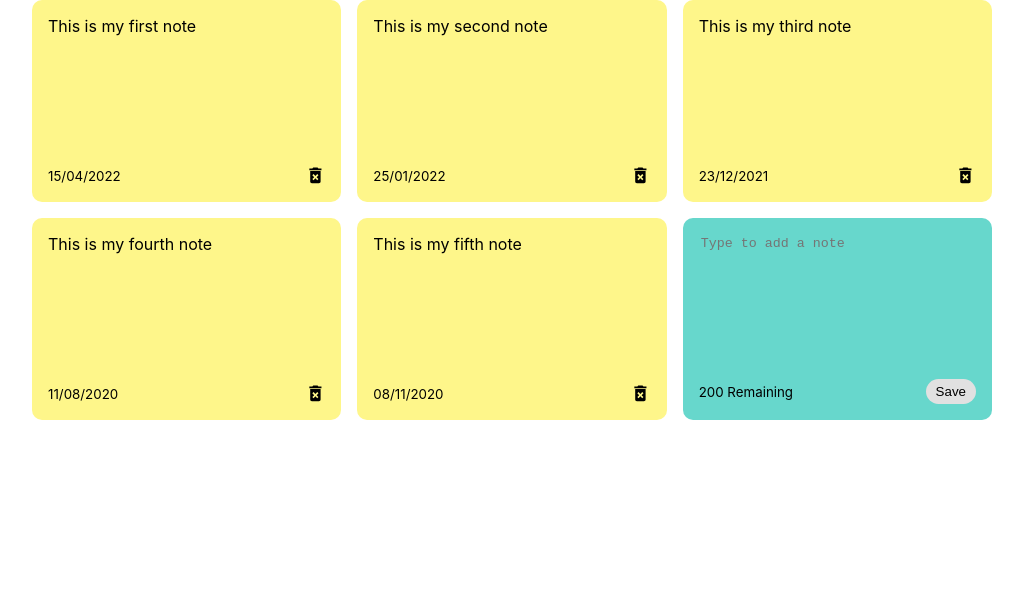
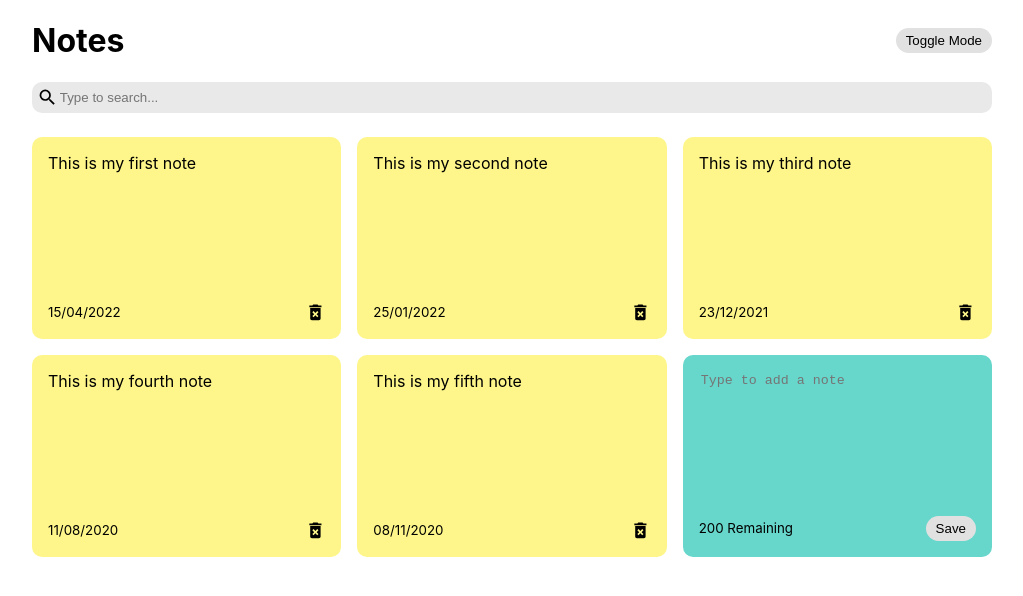
Before and after one commit to thedeveloperske/react-notes-app, a React (Create React App) app: page / in a window 1280 px wide. Shown: the top 596 px of the page, without its empty margins (128-1151 px from the left). Built offline with nearby package versions, Linux system fonts and the light colour scheme; the HTML template or start-up script is replaced by a standard one.

Commit message:
Added Search bar Component and Toggle Dark Mode

```diff
--- a/src/App.js
+++ b/src/App.js
@@ -1,6 +1,8 @@
 import React, { useState } from 'react'
 import NotesList from './components/NotesList';
 import {nanoid} from 'nanoid';
+import Search from './components/Search';
+import Header from './components/Header';
 
 const App = () => {
 
@@ -32,6 +34,10 @@ const App = () => {
     }
   ]);
 
+  const [searchText, setSearchText] = useState("");
+
+  const [darkMode, setDarkMode] = useState(false);
+
   const addNote = (text) => {
     const date = new Date();
     const newNote = {
@@ -45,9 +51,18 @@ const App = () => {
     setNotes(newNotes);
   }
 
+  const deleteNote = (id) => {
+    const newNotes = notes.filter((note) => note.id !== id);
+    setNotes(newNotes);
+  }
+
   return (
-    <div className='container'>
-      <NotesList notes={notes} handleAddNote = {addNote}/>
+    <div className={`${darkMode && 'dark-mode'}`}>
+      <div className='container'>
+        <Header handleToggleDarkMode={setDarkMode}/>
+        <Search handleSearchNote = {setSearchText}/>
+        <NotesList notes={notes.filter((note) => note.text.toLowerCase().includes(searchText))} handleAddNote = {addNote} handleDeleteNote = {deleteNote} />
+      </div>
     </div>
   )
 }
--- a/src/components/AddNote.js
+++ b/src/components/AddNote.js
@@ -3,9 +3,13 @@ import React, { useState } from 'react'
 const AddNote = ({handleAddNote}) => {
 
     const [noteText, setNoteText] = useState('');
+    const characterLimit = 200;
 
     const handleChange = (event) => {
-        setNoteText(event.target.value)
+        if(characterLimit - event.target.value.length >= 0){
+            setNoteText(event.target.value)
+        }
+
     }
 
     const handleSaveClick = () => {
@@ -25,7 +29,7 @@ const AddNote = ({handleAddNote}) => {
                 value={noteText}>
             </textarea>
             <div className='note-footer'>
-                <small>200 Remaining</small>
+                <small>{characterLimit - noteText.length } Remaining</small>
                 <button className='save' onClick={handleSaveClick}>Save</button>
             </div>
         </div>
--- /dev/null
+++ b/src/components/Header.js
@@ -0,0 +1,12 @@
+import React from 'react'
+
+const Header = ({handleToggleDarkMode}) => {
+  return (
+    <div className='header'>
+        <h1>Notes</h1>
+        <button onClick={() => handleToggleDarkMode((previousDarkMode) => !previousDarkMode)} className='save'>Toggle Mode</button>
+    </div>
+  )
+}
+
+export default Header
--- a/src/components/Note.js
+++ b/src/components/Note.js
@@ -1,13 +1,13 @@
 import React from 'react'
 import { MdDeleteForever } from 'react-icons/md';
 
-const Note = ({id, text, date}) => {
+const Note = ({id, text, date, handleDeleteNote}) => {
   return (
     <div className='note'>
         <span>{text}</span>
         <div className='note-footer'>
             <small>{date}</small>
-            <MdDeleteForever className='delete-icon' size='1.3em'/>
+            <MdDeleteForever className='delete-icon' size='1.3em' onClick={() => handleDeleteNote(id)}/>
         </div>
     </div>
   )
--- a/src/components/NotesList.js
+++ b/src/components/NotesList.js
@@ -2,11 +2,11 @@ import React from 'react';
 import AddNote from './AddNote';
 import Note from './Note';
 
-const NotesList = ({notes, handleAddNote}) => {
+const NotesList = ({notes, handleAddNote, handleDeleteNote}) => {
   return (
     <div className='notes-list'>
       {notes.map((note) =>
-        <Note id={note.id} text = {note.text} date = {note.date} key={note.id}/>
+        <Note id={note.id} text = {note.text} date = {note.date} key={note.id} handleDeleteNote={handleDeleteNote}/>
       )}
       <AddNote handleAddNote = {handleAddNote}/>
     </div>
--- /dev/null
+++ b/src/components/Search.js
@@ -0,0 +1,13 @@
+import React from 'react'
+import { MdSearch } from 'react-icons/md'
+
+const Search = ({handleSearchNote}) => {
+  return (
+    <div className='search'>
+        <MdSearch className='search-icons' size='1.3em'/>
+        <input type='text' placeholder='Type to search...' onChange={(event) => handleSearchNote(event.target.value)}/>
+    </div>
+  )
+}
+
+export default Search
--- a/src/index.css
+++ b/src/index.css
@@ -11,6 +11,21 @@ code {
   font-family: source-code-pro, Menlo, Monaco, Consolas, 'Courier New',
     monospace;
 }
+
+.header {
+  display: flex;
+  align-items: center;
+  justify-content: space-between;
+}
+
+.dark-mode {
+  background-color: #000000;
+}
+
+.dark-mode h1 {
+  color: #ffffff;
+}
+
 .container {
   max-width: 960px;
   margin-right: auto;
@@ -59,6 +74,7 @@ textarea:focus {
   display: flex;
   flex-direction: column;
   justify-content: space-between;
+  white-space: pre-wrap;
 }
 
 .note-footer {
@@ -67,3 +83,25 @@ textarea:focus {
   justify-content: space-between;
 
 }
+
+.delete-icon {
+  cursor: pointer;
+}
+
+.search {
+  display: flex;
+  align-items: center;
+  background-color: rgb(233,233,233);
+  border-radius: 10px;
+  padding: 5px;
+  margin-bottom: 1.5em;
+}
+
+.search input {
+  border: none;
+  background-color: rgb(233,233,233);
+}
+
+.search input:focus {
+  outline: none;
+}
```
